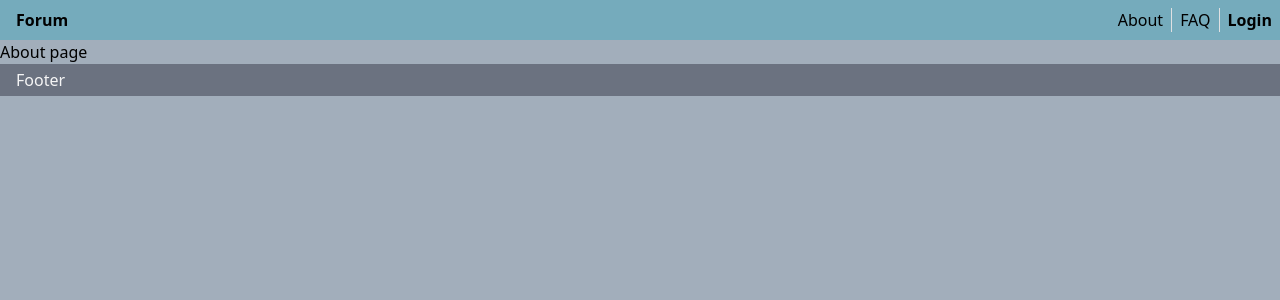
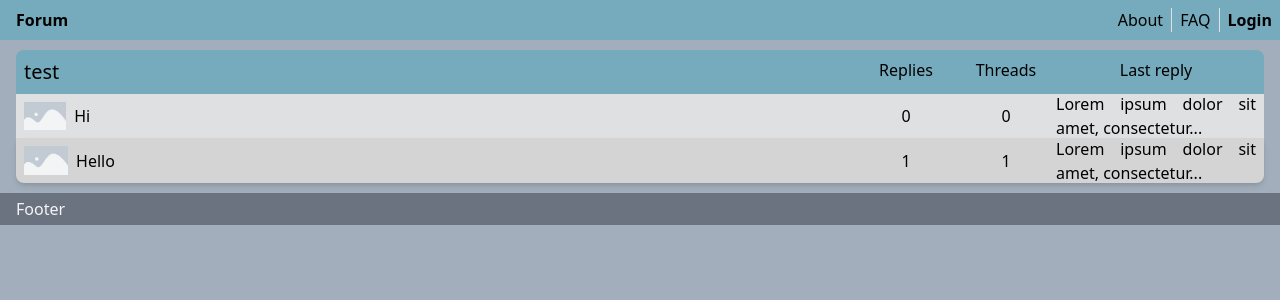
Before and after one commit to alrdev73/ForumFrontend, a React (Vite) app: page /about in a window 1280 px wide. Shown: the top 300 px of the page. Built offline with nearby package versions, Linux system fonts and the light colour scheme.

Commit message:
setup thread lists by subforum

```diff
--- a/package.json
+++ b/package.json
@@ -14,8 +14,9 @@
     "react-dom": "^18.2.0"
   },
   "devDependencies": {
-    "@types/react": "^18.2.66",
-    "@types/react-dom": "^18.2.22",
+    "@testing-library/react": "^15.0.7",
+    "@types/react": "^18.3.3",
+    "@types/react-dom": "^18.3.0",
     "@typescript-eslint/eslint-plugin": "^7.2.0",
     "@typescript-eslint/parser": "^7.2.0",
     "@vitejs/plugin-react": "^4.2.1",
--- a/src/components/About.tsx
+++ /dev/null
@@ -1,7 +0,0 @@
-export default function About() {
-    return (
-        <>
-            <h1>About page</h1>
-        </>
-    )
-}
--- a/src/components/App.tsx
+++ b/src/components/App.tsx
@@ -1,9 +1,10 @@
 import Header from "./Header.tsx"
-import Home from "./Home.tsx"
+import Home from "./home/Home.tsx"
 import Footer from "./Footer.tsx"
 import {BrowserRouter, Route, Routes} from "react-router-dom";
-import NoPage from "./NoPage.tsx";
-import About from "./About.tsx";
+import NoPage from "./no-page/NoPage.tsx";
+import About from "./about/About.tsx";
+import ThreadList from "./subforum/ThreadList.tsx";
 
 function App() {
     return (
@@ -12,9 +13,10 @@ function App() {
                 <Header />
                 <Routes>
                     <Route path={"/"}>
-                        <Route index element={<Home />}></Route>
-                        <Route path={"about"} element={<About />}></Route>
-                        <Route path={"*"} element={<NoPage />}></Route>
+                        <Route index element={<Home />}/>
+                        <Route path={"about"} element={<About />}/>
+                        <Route path={"*"} element={<NoPage />}/>
+                        <Route path={"viewforum/:forumId"} element={<ThreadList/>}/>
                     </Route>
                 </Routes>
                 <Footer />
--- a/src/components/Category.tsx
+++ /dev/null
@@ -1,28 +0,0 @@
-import Subforum, {SubforumProp} from "./Subforum.tsx";
-
-export interface CategoryProps {
-    id?: number,
-    name: string,
-    subforums?: SubforumProp[]
-}
-
-export default function Category({id, name, subforums}: CategoryProps) {
-    return (
-        <div>
-            <div className={"relative rounded-t-lg py-2 flex bg-moonstone"}>
-                <h1 className={"px-2 flex-none text-xl"}>{name}</h1>
-                <div className={"px-2 absolute flex flex-none w-1/3 right-0"}>
-                    <h1 className={"flex-none w-1/4 text-center"}>Replies</h1>
-                    <h1 className={"flex-none w-1/4 text-center"}>Threads</h1>
-                    <h1 className={"flex-none w-1/2 text-center"}>Last reply</h1>
-                </div>
-            </div>
-            <div>
-                {subforums?.map((subforum: SubforumProp) =>
-                <Subforum name={subforum.name} description={subforum.description} replies={subforum.replies}
-                          threads={subforum.threads}/>
-            )}
-            </div>
-        </div>
-    )
-}
--- /dev/null
+++ b/src/components/about/About.tsx
@@ -0,0 +1,9 @@
+import SubforumList from "../home/SubforumList.tsx";
+
+export default function About() {
+    return (
+        <>
+            <SubforumList name={"test"} subforums={[{name: "Hi", replies: 0, threads: 0}, {name: "Hello", replies: 1, threads: 1}]}></SubforumList>
+        </>
+    )
+}
--- a/src/components/CategoryList.tsx
+++ b/src/components/home/CategoryList.tsx
@@ -1,6 +1,6 @@
 import {useEffect, useState} from "react";
-import Category from "./Category.tsx";
-import {CategoryProps} from "./Category.tsx"
+import SubforumList from "./SubforumList.tsx";
+import {SubforumListProp} from "./SubforumList.tsx"
 
 export default function CategoryList() {
     const [categories, setCategories] = useState([]);
@@ -18,9 +18,9 @@ export default function CategoryList() {
     }, []);
 
     return (
-        <div className={"px-4 py-2.5 space-y-2"}>
-            {categories.map((category : CategoryProps) =>
-                <Category name={category.name} subforums={category.subforums}/>
+        <div>
+            {categories.map((category : SubforumListProp) =>
+                    <SubforumList name={category.name} subforums={category.subforums}/>
             )}
         </div>
     )
--- /dev/null
+++ b/src/components/home/SubforumList.tsx
@@ -0,0 +1,30 @@
+import SubforumListItem, {SubforumListItemProp} from "./SubforumListItem.tsx";
+
+export interface SubforumListProp {
+    id?: number,
+    name: string,
+    subforums?: SubforumListItemProp[]
+}
+
+export default function SubforumList({id, name, subforums}: SubforumListProp) {
+    return (
+        <div className={"px-4 py-2.5"}>
+            <div className={"relative rounded-t-lg py-2 flex bg-moonstone"}>
+                <h1 className={"px-2 flex-none text-xl"}>{name}</h1>
+                <div className={"px-2 absolute flex flex-none w-1/3 right-0"}>
+                    <h1 className={"flex-none w-1/4 text-center"}>Replies</h1>
+                    <h1 className={"flex-none w-1/4 text-center"}>Threads</h1>
+                    <h1 className={"flex-none w-1/2 text-center"}>Last reply</h1>
+                </div>
+            </div>
+            {
+                subforums?.map((listItem: SubforumListItemProp) =>
+                    <SubforumListItem id={listItem.id}
+                                      name={listItem.name}
+                                      description={listItem.description}
+                                      replies={listItem.replies}
+                                      threads={listItem.threads}/>
+            )}
+        </div>
+    )
+}
--- a/src/components/Subforum.tsx
+++ b/src/components/home/SubforumListItem.tsx
@@ -1,4 +1,6 @@
-export interface SubforumProp {
+import {Link} from "react-router-dom";
+
+export interface SubforumListItemProp {
     id?: number,
     name: string,
     description?: string,
@@ -6,20 +8,20 @@ export interface SubforumProp {
     threads: number
 }
 
-export default function Subforum({id, name, description, replies, threads} : SubforumProp) {
+export default function SubforumListItem({id, name, description, replies, threads} : SubforumListItemProp) {
     return (
-        <div className={"py-1 relative items-center odd:bg-neutral-300 even:bg-platinum last:shadow-md last:rounded-b-lg flex"}>
+        <div className={"py-2 relative items-center odd:bg-neutral-300 even:bg-platinum last:shadow-md last:rounded-b-lg flex"}>
             <div className={"px-2 flex items-center"}>
                 <img className={"w-1/12"} src={"/placeholder-subforum.jpg"} alt={"subforum image"}></img>
                 <div className={"px-2 flex-none"}>
-                    <h1>{name}</h1>
+                    <Link className={"hover:underline hover:text-moonstone"} to={"viewforum/" + id}>{name}</Link>
                     <h1 className={"font-light italic"}>{description}</h1>
                 </div>
             </div>
-            <div className={"px-2 absolute flex flex-none w-1/3 right-0 items-center"}>
+            <div className={"px-2 absolute flex w-1/3 right-0 items-center"}>
                 <h1 className={"w-1/4 flex-auto text-center"}>{replies}</h1>
                 <h1 className={"w-1/4 flex-auto text-center"}>{threads}</h1>
-                <h1 className={"w-1/2 flex-auto text-justify"}>Lorem ipsum dolor sit amet, consectetur...</h1>
+                <h1 className={"w-1/2 flex-none text-justify"}>Lorem ipsum dolor sit amet, consectetur...</h1>
             </div>
         </div>
     )
--- /dev/null
+++ b/src/components/subforum/ThreadList.tsx
@@ -0,0 +1,42 @@
+import {useParams} from "react-router-dom";
+import {useEffect, useState} from "react";
+import ThreadListItem, {ThreadListItemProp} from "./ThreadListItem.tsx";
+
+export default function ThreadList() {
+    const {forumId} = useParams();
+    const [threads, setThreads] = useState([]);
+
+    useEffect(() => {
+        fetch("http://localhost:8080/api/Threads/" + forumId)
+            .then((res) => {
+                console.log(res)
+                return res.json()
+            })
+            .then((data) => {
+                setThreads(data);
+            })
+            .catch((err) => console.error(err));
+    }, [forumId]);
+
+    return (
+        <div className={"px-4 py-2.5"}>
+            <div className={"relative rounded-t-lg py-2 flex bg-moonstone"}>
+                <h1 className={"px-2 flex-none text-xl"}>TODO get subforum name from backend?</h1>
+                <div className={"px-2 absolute flex flex-none w-1/3 right-0"}>
+                    <h1 className={"flex-none w-1/4 text-center"}>Replies</h1>
+                    <h1 className={"flex-none w-1/4 text-center"}>Threads</h1>
+                    <h1 className={"flex-none w-1/2 text-center"}>Last reply</h1>
+                </div>
+            </div>
+            {
+                threads?.map((listItem: ThreadListItemProp) =>
+                        <ThreadListItem id={listItem.id}
+                                        name={listItem.name}
+                                        author={listItem.author}
+                                        date={listItem.date}
+                                        replies={listItem.replies}
+                                        views={listItem.views}/>
+                )}
+        </div>
+    )
+}
--- /dev/null
+++ b/src/components/subforum/ThreadListItem.tsx
@@ -0,0 +1,30 @@
+export interface ThreadListItemProp {
+    id?: number,
+    name: string,
+    description?: string,
+    author: string,
+    date: string,
+    replies: number,
+    views: number
+}
+
+
+export default function ThreadListItem({id, name, description, author, date, replies, views}: ThreadListItemProp) {
+    return (
+        <div className={"py-2 relative items-center odd:bg-neutral-300 even:bg-platinum last:shadow-md last:rounded-b-lg flex"}>
+            <div className={"px-2 flex items-center"}>
+                <img className={"w-1/12"} src={"/placeholder-subforum.jpg"} alt={"subforum image"}></img>
+                <div className={"px-2 flex-none"}>
+                    <h1>{name}</h1>
+                    <h1 className={"font-light italic"}>{description}</h1>
+                    <h1>Posted by {author} on {date}</h1>
+                </div>
+            </div>
+            <div className={"px-2 absolute flex w-1/3 right-0 items-center"}>
+                <h1 className={"w-1/4 flex-auto text-center"}>{replies}</h1>
+                <h1 className={"w-1/4 flex-auto text-center"}>{views}</h1>
+                <h1 className={"w-1/2 flex-none text-justify"}>Lorem ipsum dolor sit amet, consectetur...</h1>
+            </div>
+        </div>
+    )
+}
```
Also changed, not shown: src/components/home/Home.tsx (renamed from src/components/Home.tsx), src/components/no-page/NoPage.tsx (renamed from src/components/NoPage.tsx), 1 other file (tests, documents, lock files or other folders).
